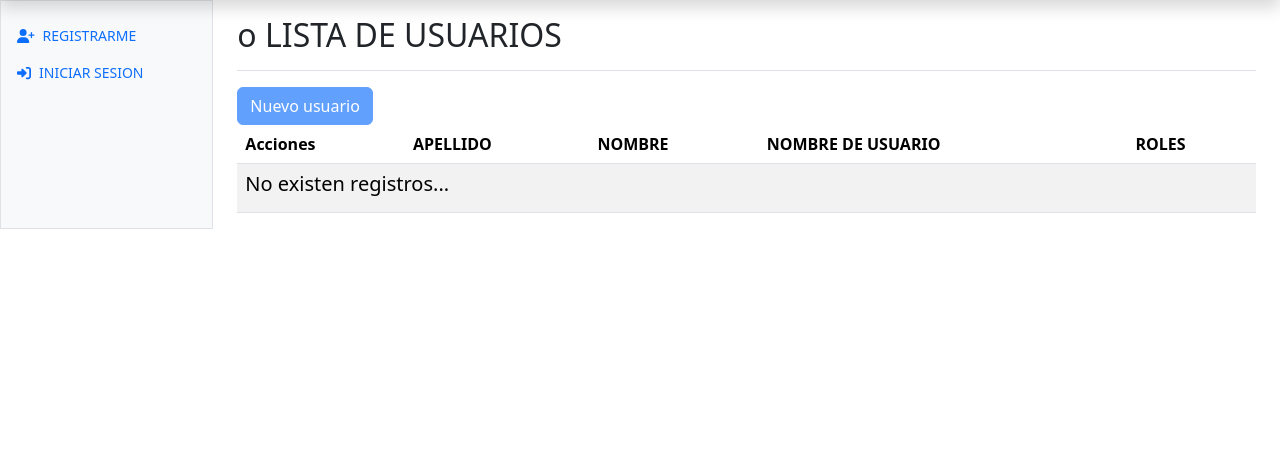
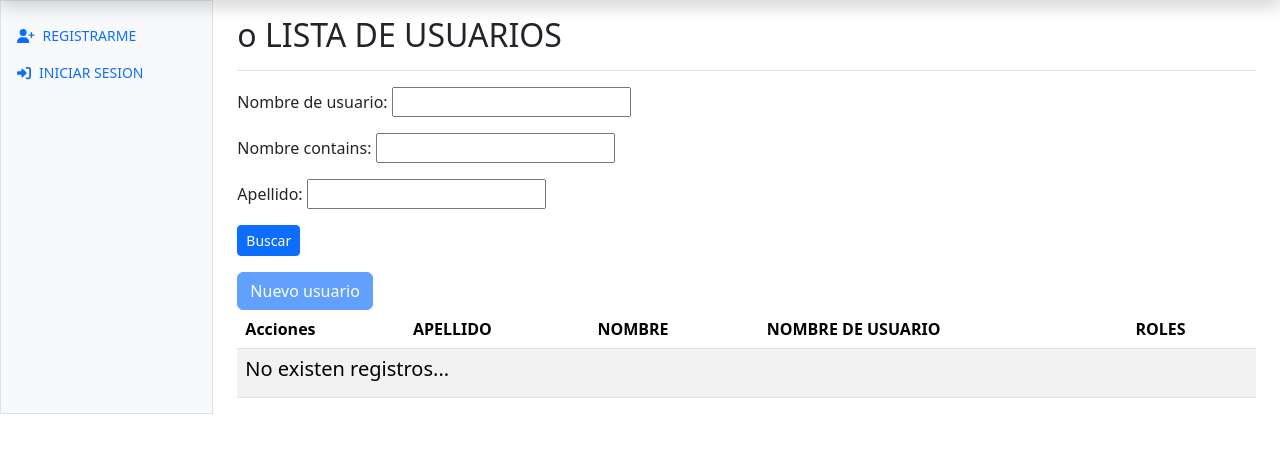
Before and after one commit to lucasibaniez/asistencia-alumnos, a Django app: page /usuarios/listar-todos/ in a window 1280 px wide. Shown: the part 48-501 px from the top of the page. Run offline with Django 4.2, Linux system fonts and the light colour scheme; data that the repository does not hold is empty.

Commit message:
filtros usando libreria django filters

```diff
--- /dev/null
+++ b/asistencia_alumnos/apps/usuarios/filterset.py
@@ -0,0 +1,9 @@
+import django_filters
+
+from .models import Usuario
+
+class UsuarioFilter(django_filters.FilterSet):
+    first_name = django_filters.CharFilter(lookup_expr='icontains')
+    class Meta:
+        model = Usuario
+        fields =  ["username", "first_name", "last_name"]
--- a/asistencia_alumnos/apps/usuarios/views.py
+++ b/asistencia_alumnos/apps/usuarios/views.py
@@ -1,6 +1,11 @@
 from django.shortcuts import render
 from django.views.generic.list import ListView
+
+from django_filters.views import FilterView
+
 from apps.usuarios.models import Usuario
+
+from .filterset import UsuarioFilter
 
 def listar_usuarios(request):
     template_name = 'usuarios/listar_todos.html'
@@ -18,11 +23,13 @@ def listar_usuarios(request):
     }
     return render(request, template_name, ctx)
 
-class ListarUsuarios(ListView):
+class ListarUsuarios(FilterView):
+#class ListarUsuarios(ListView):
     template_name='usuarios/listar_todos.html'
     model = Usuario
     context_object_name = 'usuarios'
     paginate_by = 20
+    filterset_class=UsuarioFilter
 
     def get_context_data(self, **kwargs):
         ctx = super(ListarUsuarios, self).get_context_data(**kwargs)
--- a/asistencia_alumnos/asistencia_alumnos/settings.py
+++ b/asistencia_alumnos/asistencia_alumnos/settings.py
@@ -33,6 +33,7 @@ INSTALLED_APPS = [
     'apps.clases',
     'apps.asistencias',
     'apps.materias',
+    'django_filters'
 ]
 
 AUTH_USER_MODEL = "usuarios.Usuario"
--- a/asistencia_alumnos/templates/usuarios/listar_todos.html
+++ b/asistencia_alumnos/templates/usuarios/listar_todos.html
@@ -8,6 +8,15 @@
 
 	</div>
 
+	<div class="row">
+		<div class="col">
+			<form method="get">
+				{{filter.form.as_p}}
+				<button type="sumbit" class="btn btn-primary btn-sm">Buscar</button>
+			</form>
+
+		</div>
+	</div>
 	<div class="row">
 
 		<div class="col">
--- a/requirements.txt
+++ b/requirements.txt
@@ -1,6 +1,8 @@
 asgiref==3.8.1
 backports.zoneinfo==0.2.1
 Django==4.2.11
+django-filter==24.2
+pillow==10.3.0
 psycopg2==2.9.9
 sqlparse==0.5.0
 typing-extensions==4.11.0
```
